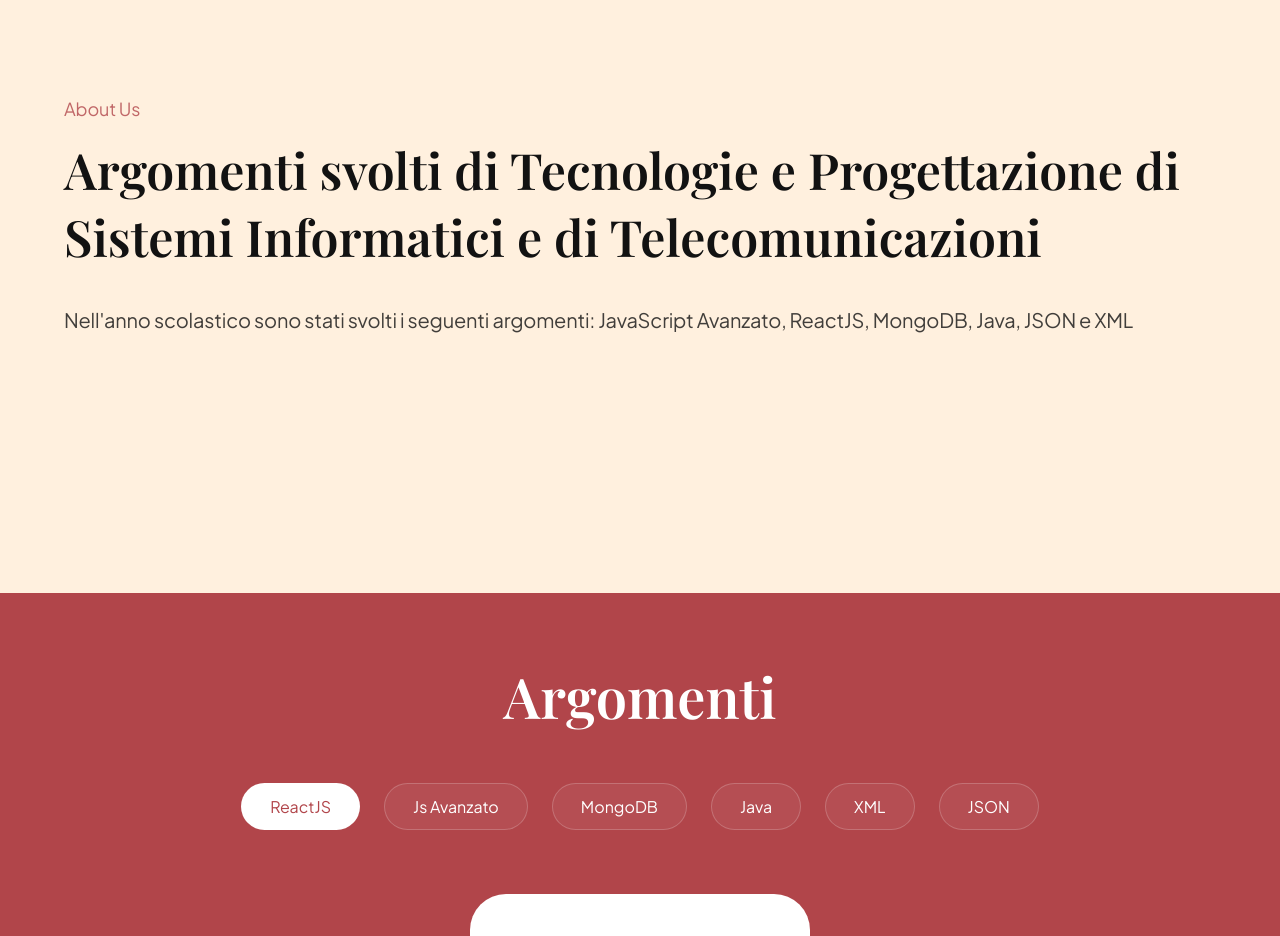
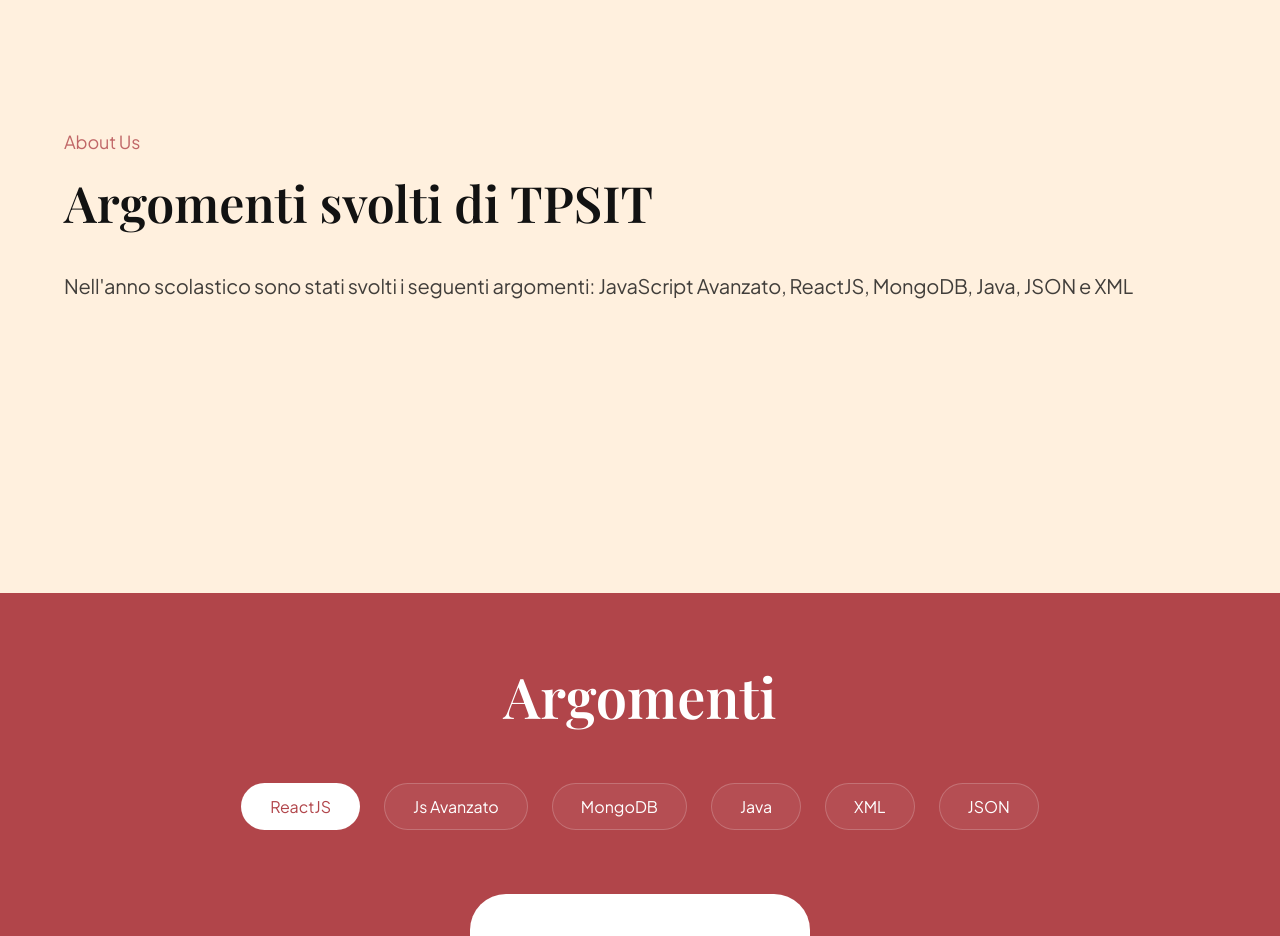
Before and after one commit to NicoloAudisio/appuntiTPSIT, a website built with Vite: page index.html in a window 1280 px wide. Shown: the part 960-1896 px from the top of the page. Built offline with nearby package versions, Linux system fonts and the light colour scheme; files whose address does not match are found by name.

Commit message:
Update index.html

```diff
--- a/index.html
+++ b/index.html
@@ -47,7 +47,7 @@
     <section class="about-us" id="about-us">
       <div class="about-us__content"  data-aos="fade-left">
         <p class="sushi__subtitle">About Us</p>
-        <h3 class="sushi__title">Argomenti svolti di Tecnologie e Progettazione di Sistemi Informatici e di Telecomunicazioni</h3>
+        <h3 class="sushi__title">Argomenti svolti di TPSIT</h3>
         <p class="sushi__description">Nell'anno scolastico sono stati svolti i seguenti argomenti: JavaScript Avanzato, ReactJS, MongoDB, Java, JSON e XML</p>
       </div>
     </section>
```
